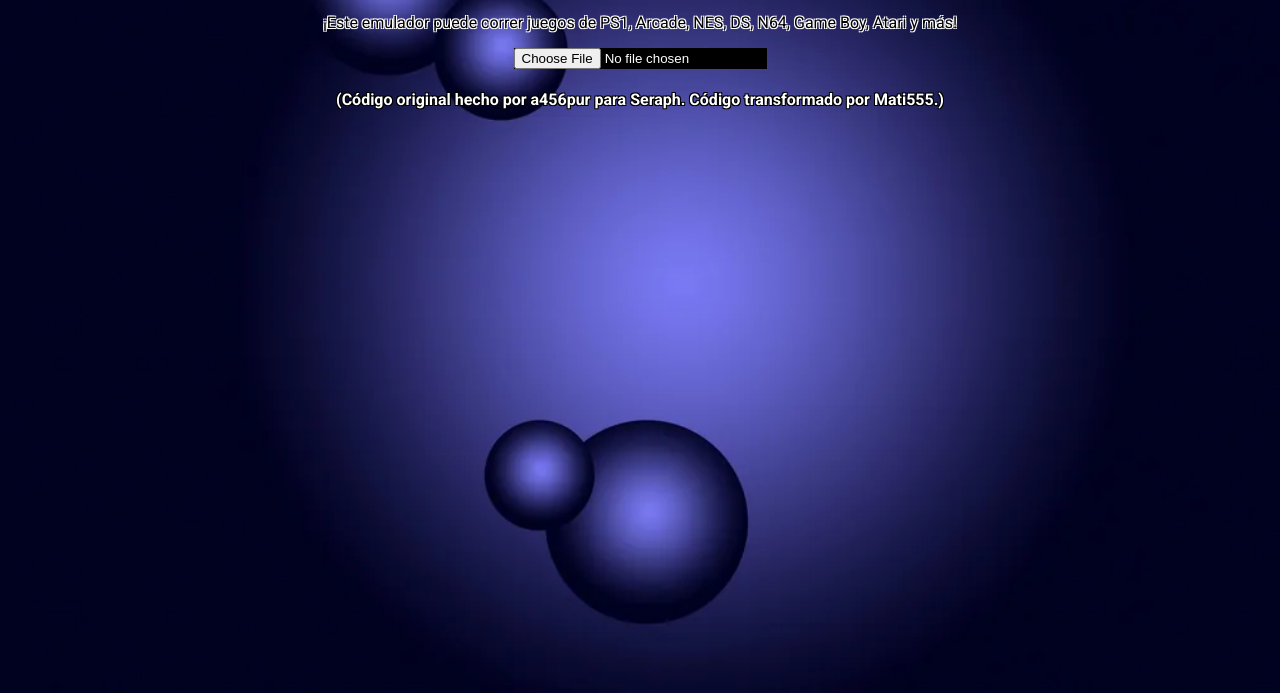
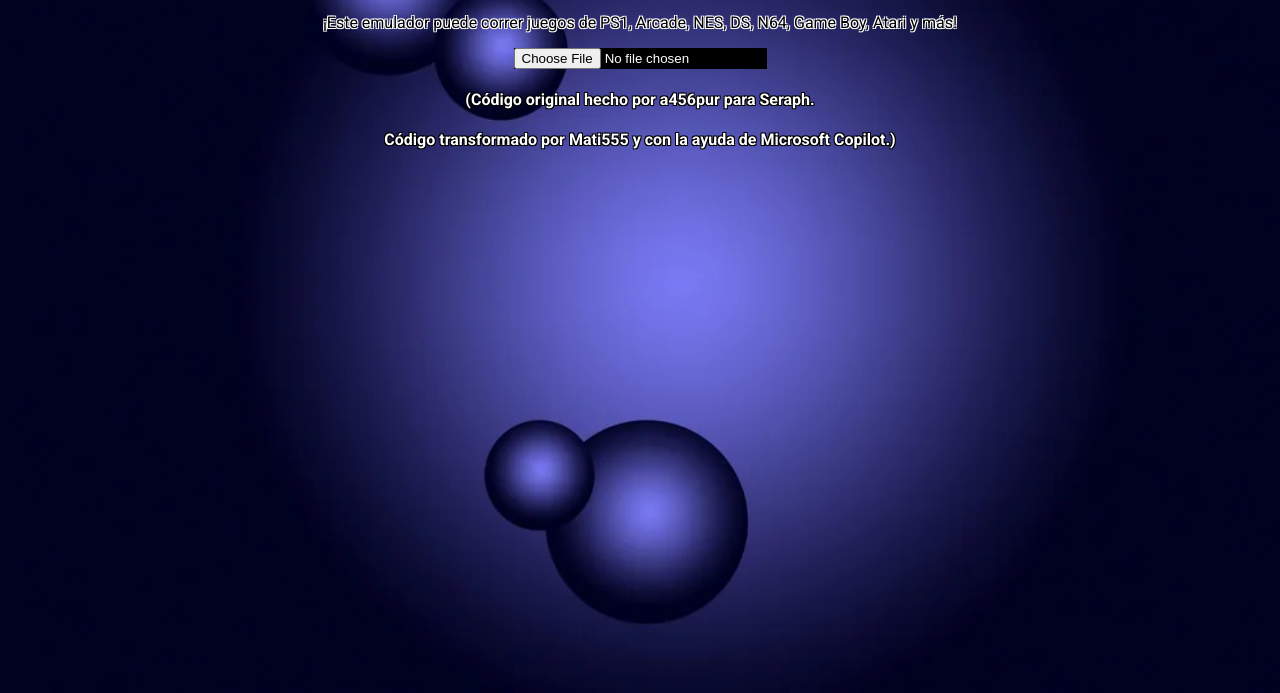
Before and after one commit to lvplay2/emulador-online, a plain HTML site: page index.html in a window 1280 px wide. Shown: the part 127-820 px from the top of the page. Drawn offline with Linux system fonts and the light colour scheme.

Commit message:
Update index.html

```diff
--- a/index.html
+++ b/index.html
@@ -90,7 +90,8 @@
             <p>¡Sube aquí roms de juegos y ejecútalos con emulatorjs!</p>
             <p>¡Este emulador puede correr juegos de PS1, Arcade, NES, DS, N64, Game Boy, Atari y más!</p>
             <input type="file" id="input">
-            <h4>(Código original hecho por a456pur para Seraph. Código transformado por Mati555.)</h4>
+            <h4>(Código original hecho por a456pur para Seraph.</h4>
+            <h4>Código transformado por Mati555 y con la ayuda de Microsoft Copilot.)</h4>
         </div>
 
         <script>window.onload = function() {
```
